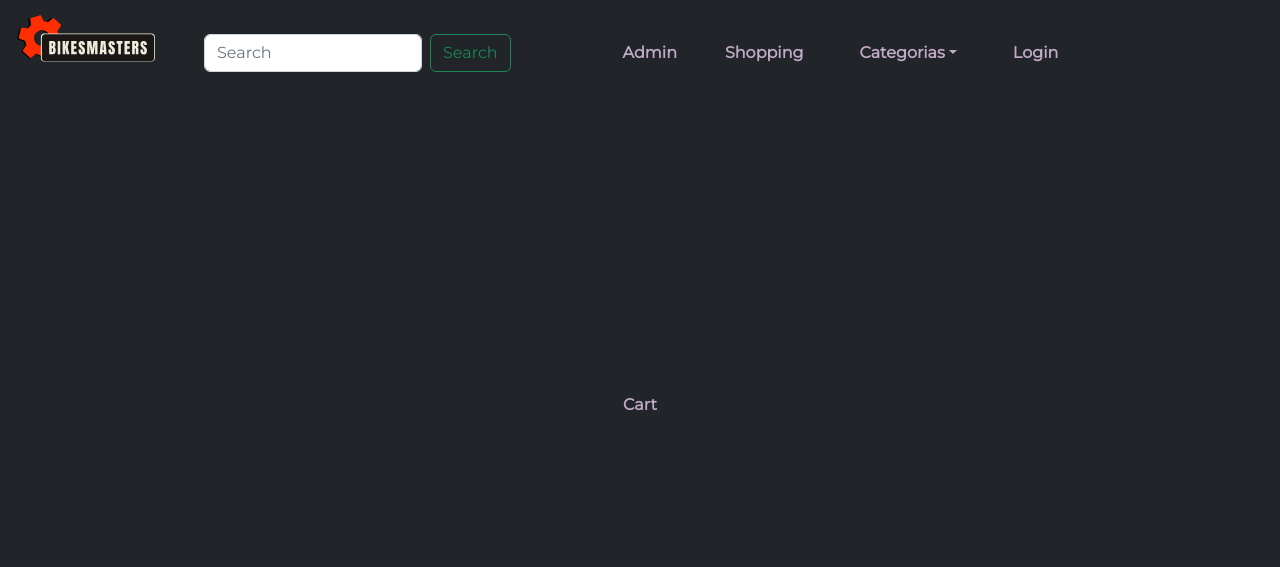
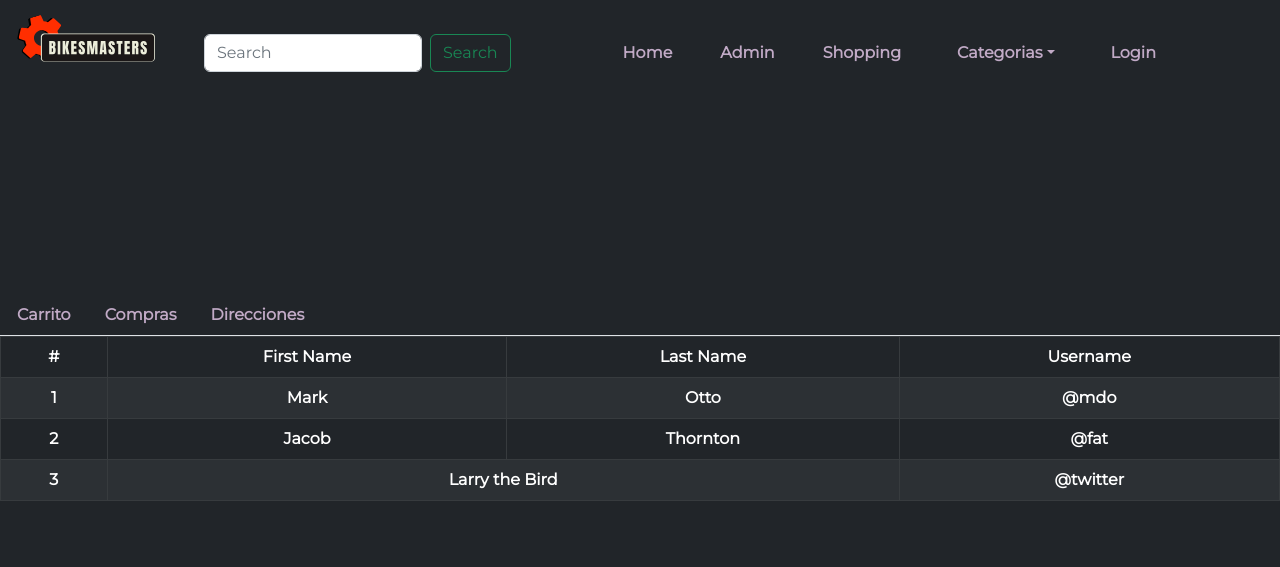
Before and after one commit to ROBERT-Gimenez/E-comerce_React, a React (Create React App) app: page /ShoppingCart in a window 1280 px wide. Shown: the top 567 px of the page. Built offline with nearby package versions, Linux system fonts and the light colour scheme.

Commit message:
shopping styles added

```diff
--- a/src/components/Cart/Cart.js
+++ b/src/components/Cart/Cart.js
@@ -1,7 +1,49 @@
 import React from 'react'
+import {Nav , Table } from 'react-bootstrap'
 
 export default function Cart() {
   return (
-    <div>Cart</div>
+    <div>
+         <Nav variant="tabs" defaultActiveKey="/home">
+      <Nav.Item>
+        <Nav.Link eventKey="Users">Carrito</Nav.Link>
+      </Nav.Item>
+      <Nav.Item>
+        <Nav.Link eventKey="Products">Compras</Nav.Link>
+      </Nav.Item>
+      <Nav.Item>
+        <Nav.Link eventKey="Categorys" >Direcciones</Nav.Link>
+      </Nav.Item>
+    </Nav>
+    <Table striped bordered hover variant="dark">
+      <thead>
+        <tr>
+          <th>#</th>
+          <th>First Name</th>
+          <th>Last Name</th>
+          <th>Username</th>
+        </tr>
+      </thead>
+      <tbody>
+        <tr>
+          <td>1</td>
+          <td>Mark</td>
+          <td>Otto</td>
+          <td>@mdo</td>
+        </tr>
+        <tr>
+          <td>2</td>
+          <td>Jacob</td>
+          <td>Thornton</td>
+          <td>@fat</td>
+        </tr>
+        <tr>
+          <td>3</td>
+          <td colSpan={2}>Larry the Bird</td>
+          <td>@twitter</td>
+        </tr>
+      </tbody>
+    </Table>
+    </div>
   )
 }
--- a/src/components/Header.js
+++ b/src/components/Header.js
@@ -33,6 +33,7 @@ export default function Header() {
             style={{ maxHeight: '100px' , gap:"3rem" }}
             navbarScroll
           >
+                <Link to="/">Home</Link>
                 <Link to="/Admin-Profile">Admin</Link>
                 <Link to="/ShoppingCart">Shopping</Link>
                     <NavDropdown title="Categorias" id="nav-dropdown-dark-example"  menuVariant="dark" variant="secondary">
```
